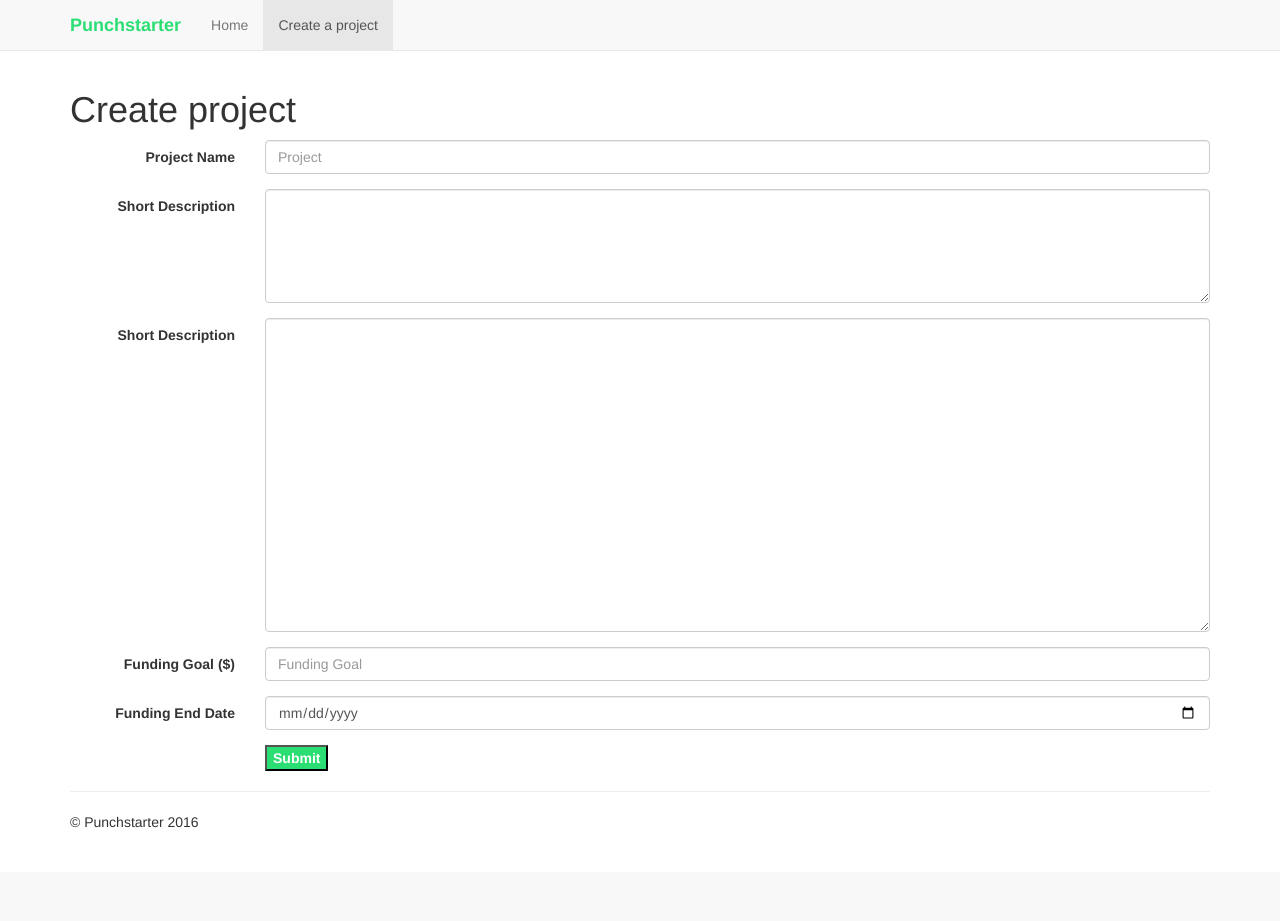
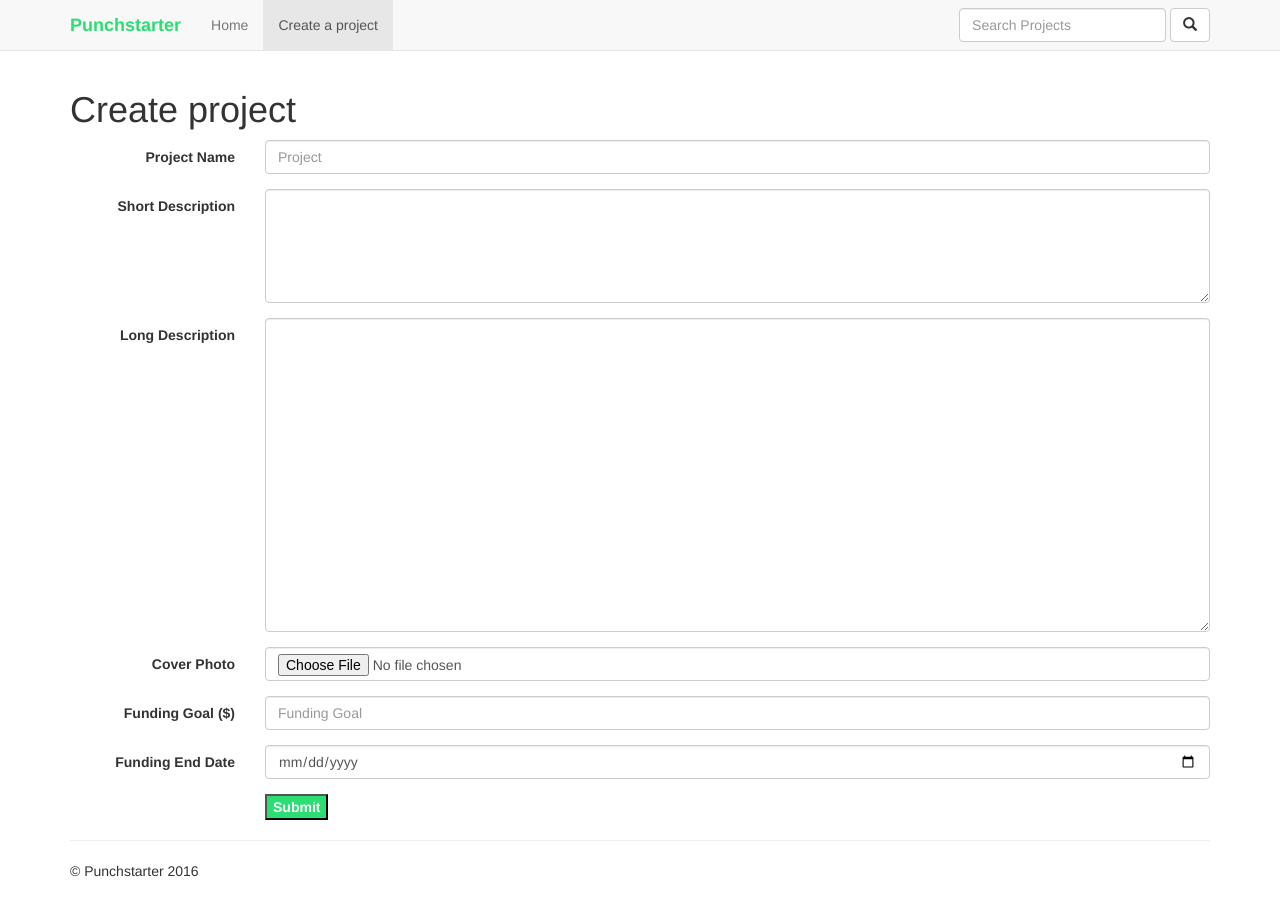
Before and after one commit to adrian-em/punchstarter, a Flask app: page /projects/create/ in a window 1280 px wide. Before the commit the page ends 828 px from the top, so only its background shows below. Run offline with Flask 2, Linux system fonts and the light colour scheme; some libraries are stand-ins or nearby versions.

Commit message:
uploading cover photo and search form

```diff
--- a/punchstarter/__init__.py
+++ b/punchstarter/__init__.py
@@ -3,6 +3,8 @@
 from flask.ext.script import Manager
 from flask.ext.sqlalchemy import SQLAlchemy
 from flask.ext.migrate import Migrate, MigrateCommand
+import cloudinary.uploader
+
 
 app = Flask(__name__)
 manager = Manager(app)
@@ -12,7 +14,8 @@
 migrate = Migrate(app, db)
 manager.add_command('db', MigrateCommand)
 
-from punchstarter.models import  *
+from punchstarter.models import *
+
 
 @app.route("/")
 def hello():
@@ -26,18 +29,30 @@
     if request.method == "POST":
         # handle form
         print request.form
+        print request.files
         now = datetime.datetime.now()
         time_end = request.form.get('funding_end_date')
         time_end = datetime.datetime.strptime(time_end, '%Y-%m-%d')
+
+        # upload cover photo
+        cover_photo = request.files['cover_photo']
+        uploaded_image = cloudinary.uploader.upload(
+            cover_photo,
+            crop='limit',
+            width=680,
+            height=550
+        )
+        image_filename = uploaded_image['public_id']
         new_project = Project(
-            member_id = 1, #guest creator
-            name = request.form.get("project_name"),
-            short_description = request.form.get('short_description'),
-            long_description = request.form.get('long_description'),
-            goal_amount = request.form.get('funding_goal'),
-            time_start = now,
-            time_end = time_end,
-            time_created = now
+            member_id=1,  # guest creator
+            name=request.form.get("project_name"),
+            short_description=request.form.get('short_description'),
+            long_description=request.form.get('long_description'),
+            goal_amount=request.form.get('funding_goal'),
+            image_filename=image_filename,
+            time_start=now,
+            time_end=time_end,
+            time_created=now
         )
 
         db.session.add(new_project)
@@ -61,17 +76,31 @@
     if not project:
         abort(404)
     if request.method == "GET":
-
         return render_template("pledge.html", project=project)
     if request.method == "POST":
         guest_pledgor = db.session.query(Member).filter_by(id=2).one()
-        new_pledge=Pledge(
-            member_id = guest_pledgor.id,
-            project_id = project.id,
-            amount = request.form.get('amount'),
-            time_created = datetime.datetime.now()
+        new_pledge = Pledge(
+            member_id=guest_pledgor.id,
+            project_id=project.id,
+            amount=request.form.get('amount'),
+            time_created=datetime.datetime.now()
         )
         db.session.add(new_pledge)
         db.session.commit()
 
         return redirect(url_for('project_detail', project_id=project.id))
+
+
+@app.route('/search/')
+def search():
+    query = request.args.get("q") or ""
+    projects = db.session.query(Project).filter(
+        Project.name.ilike('%' + query + '%') |
+        Project.short_description.ilike('%' + query + '%')  |
+        Project.long_description.ilike('%' + query + '%')
+    ).all()
+    project_count = len(projects)
+    return render_template('search.html',
+                           query_text=query,
+                           projects=projects,
+                           proejct_count=project_count)
--- a/punchstarter/templates/base.html
+++ b/punchstarter/templates/base.html
@@ -23,6 +23,12 @@
                 <li {% if active_page == 'index' %} class="active" {% endif %}><a href="/">Home</a></li>
                 <li {% if active_page == 'create' %} class="active" {% endif %}><a href="{{ url_for('create') }}">Create a project</a></li>
             </ul>
+            <form class="navbar-form navbar-right" role="search" action="{{ url_for('search') }}">
+                <div class="form-group">
+                    <input type="text" class="form-control" placeholder="Search Projects" name="q">
+                </div>
+                <button type="submit" class="btn btn-default"><i class="glyphicon glyphicon-search"></i> </button>
+            </form>
         </div>
     </div>
 </nav>
--- a/punchstarter/templates/create.html
+++ b/punchstarter/templates/create.html
@@ -6,11 +6,11 @@
 <div>
     <h1 class="text-cente">Create project</h1>
 </div>
-<form class="form-horizontal" method="POST" action="{{ url_for('create') }}">
+<form class="form-horizontal" method="POST" action="{{ url_for('create') }}" enctype="multipart/form-data">
     <div class="form-group">
         <label for="project_name" class="col-sm-2 control-label">Project Name</label>
         <div class="col-sm-10">
-            <input type="email" class="form-control" id="project_name" placeholder="Project" name="project_name">
+            <input type="text" class="form-control" id="project_name" placeholder="Project" name="project_name">
         </div>
     </div>
 
@@ -22,9 +22,16 @@
     </div>
 
     <div class="form-group">
-        <label for="long_description" class="col-sm-2 control-label">Short Description</label>
+        <label for="long_description" class="col-sm-2 control-label">Long Description</label>
         <div class="col-sm-10">
             <textarea class="form-control" id="long_description" rows="15" name="long_description"></textarea>
+        </div>
+    </div>
+
+    <div class="form-group">
+        <label for="cover_photo" class="col-sm-2 control-label">Cover Photo</label>
+        <div class="col-sm-10">
+            <input type="file" class="form-control" id="cover_photo" name="cover_photo">
         </div>
     </div>
 
--- a/punchstarter/templates/project_detail.html
+++ b/punchstarter/templates/project_detail.html
@@ -16,8 +16,9 @@
 <div class="row">
     <div class="col-sm-8">
         <div class="panel">
+
             <p class="text-center">{{ project.short_description }}</p>
-            <img class="img-responsive center-block" src="http://placehold.it/680x500" width="680" height="500">
+            <img class="img-responsive center-block" src="{{ project.image_path }}" width="680" height="500">
         </div>
 
         <div>
```
Also changed, not shown: migrations/versions/3b6fdda5cfcd_.py (added, +26 -0 lines), punchstarter/default_settings.py (+7 -1 lines), punchstarter/models.py (+11 -0 lines), punchstarter/templates/search.html (added, +43 -0 lines), 3 other files.
